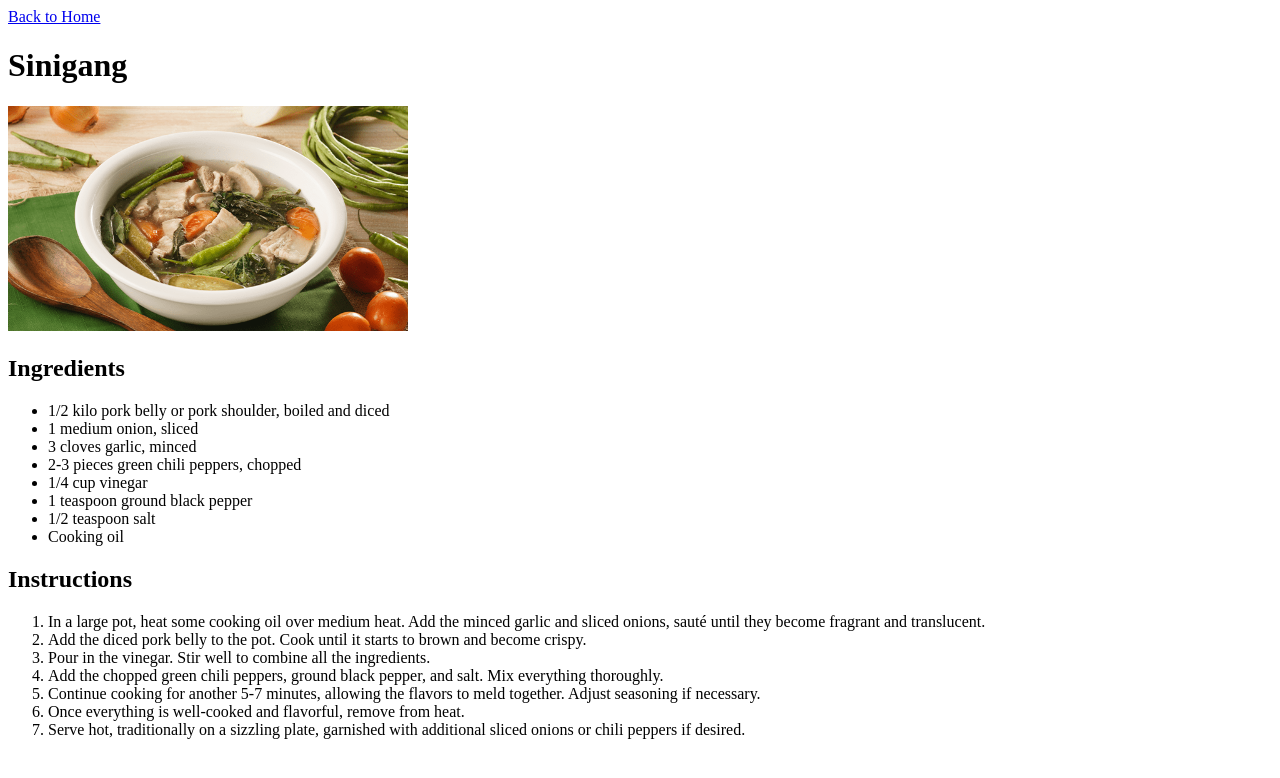
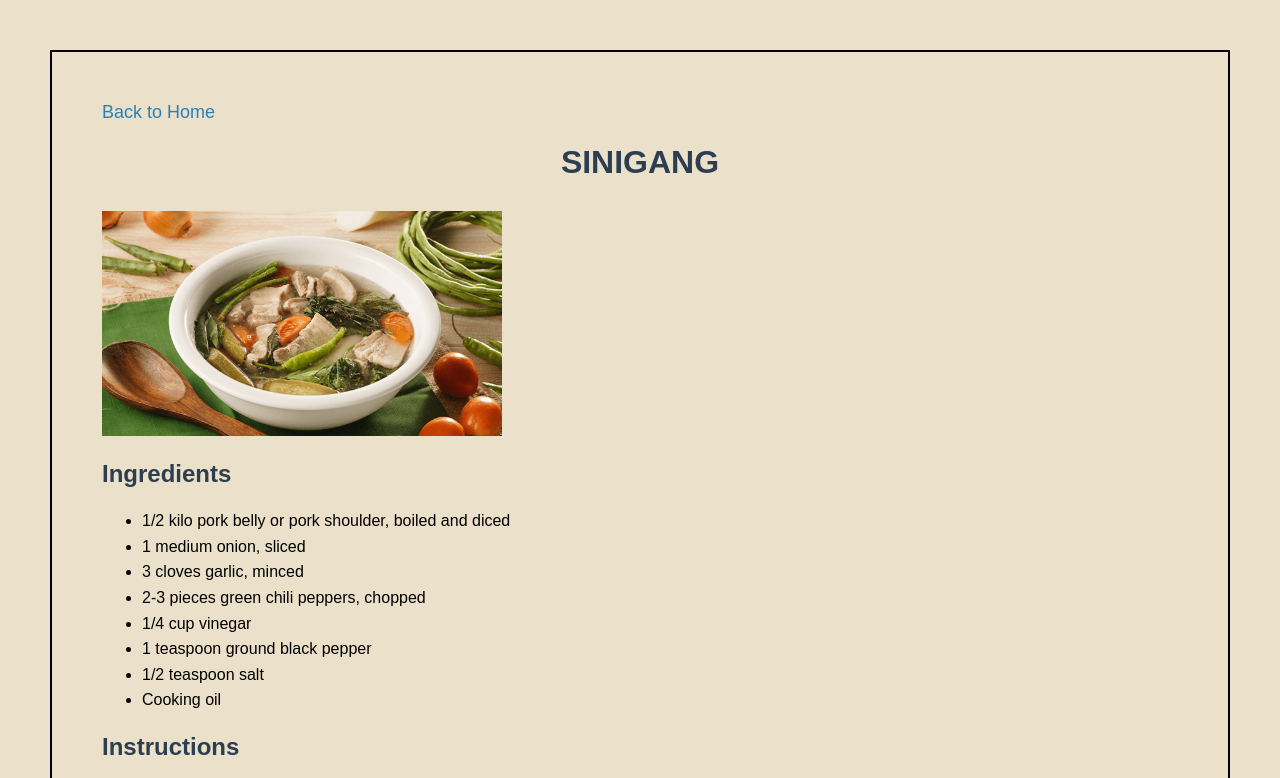
Before and after one commit to katlinj/odin-recipes, a plain HTML site: page recipes/sinigang.html in a window 1280 px wide. Shown: the top 778 px of the page. Drawn offline with Linux system fonts and the light colour scheme.

Commit message:
Add styles on recipes

```diff
--- a/recipes/sinigang.html
+++ b/recipes/sinigang.html
@@ -4,12 +4,14 @@
   <meta charset="UTF-8" />
   <meta name="viewport" content="width=device-width, initial-scale=1.0" />
   <title>Document</title>
+  <link rel="stylesheet" href="styles.css">
 </head>
 <body>
   <a href="../index.html">Back to Home</a>
-  <h1>Sinigang</h1>
+  <h1>SINIGANG</h1>
     <img src="../images/sinigang.png" alt="Sinigang Dish" width="400"/>
-    <h2>Ingredients</h2>
+
+<h2>Ingredients</h2>
     <ul>
         <li>1/2 kilo pork belly or pork shoulder, boiled and diced</li>
         <li>1 medium onion, sliced</li>
@@ -21,6 +23,8 @@
         <li>Cooking oil</li>
 
     </ul>
+
+
     <h2>Instructions</h2>
     <ol>
         <li>In a large pot, heat some cooking oil over medium heat. Add the minced garlic and sliced onions, sauté until they become fragrant and translucent.</li>
--- /dev/null
+++ b/recipes/styles.css
@@ -0,0 +1,26 @@
+body {
+    padding: 50px;
+    background-color: #ebe0c9;
+    margin: 50px;
+    border-width: 2px;
+    border-style: solid;
+    border-color: #000000;
+    font-family: Arial, sans-serif;
+}
+
+h1, h2 {
+    color: #2c3e50;
+}
+h1 {
+     text-align: center;
+    margin-bottom: 30px;
+}
+a {
+    text-decoration: none;
+    color: #2980b9;
+    font-size: 18px;
+}
+li {
+    font-size: 16px;
+    line-height: 1.6;
+}
```
Also changed, not shown: recipes/sisig.html (+2 -1 lines).
